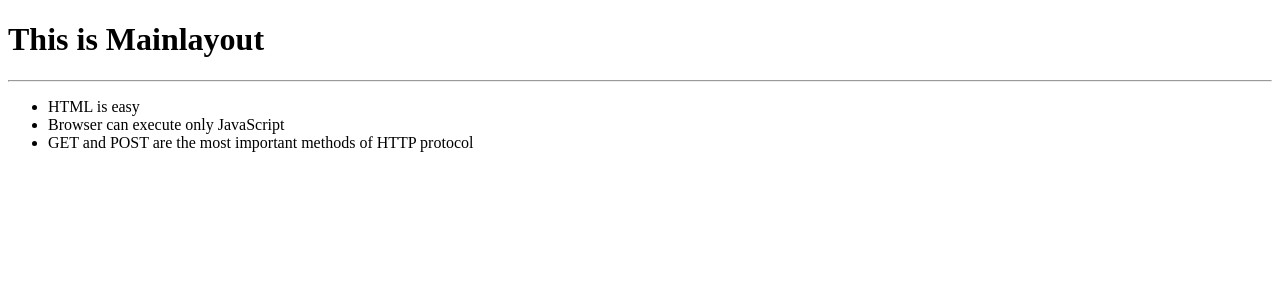
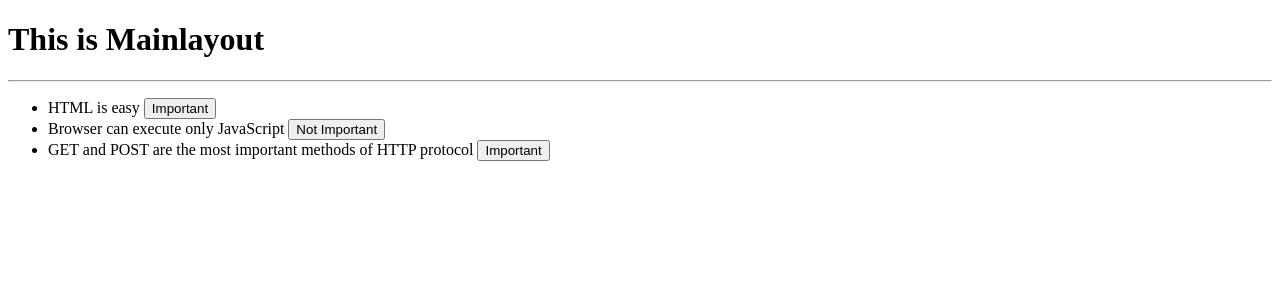
Before and after one commit to shahidafridi-321/The-winter-work, a React (Vite) app in the folder routers/: page /notes in a window 1280 px wide. Shown: the top 300 px of the page. Built offline with nearby package versions, Linux system fonts and the light colour scheme.

Commit message:
Add a button

```diff
--- a/routers/src/MultiPages/Notes.jsx
+++ b/routers/src/MultiPages/Notes.jsx
@@ -10,9 +10,17 @@ export const Notes = () => {
 		<div>
 			<ul>
 				{!name || name == "all" ? (
-					notes.map((note) => <li key={note.id}>{note.content}</li>)
+					notes.map((note) => (
+						<li key={note.id}>
+							{note.content}{" "}
+							<button>{note.important ? "Important" : "Not Important"}</button>
+						</li>
+					))
 				) : (
-					<li>{note.content}</li>
+					<li>
+						{note.content}{" "}
+						<button>{note.important ? "Important" : "Not Important"}</button>
+					</li>
 				)}
 			</ul>
 		</div>
```
